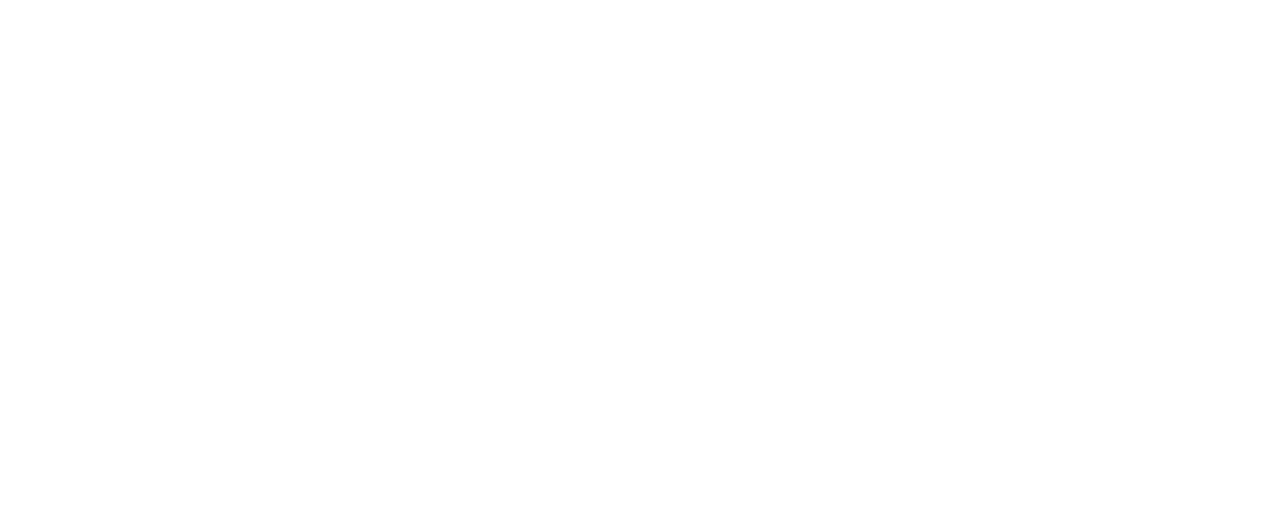
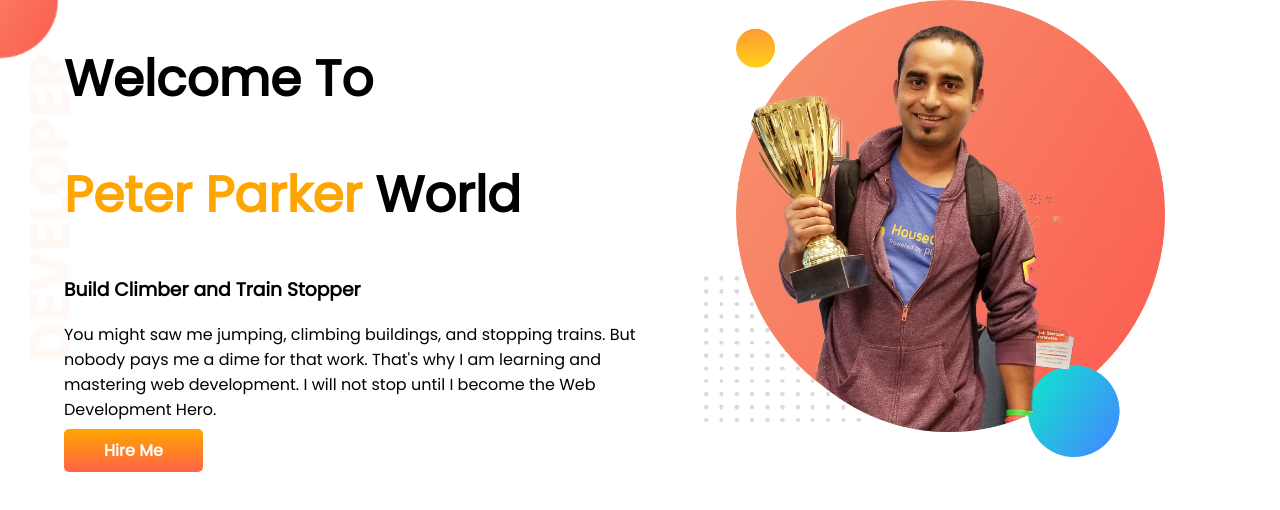
Before and after one commit to armanalam9/developer-portfolio, a plain HTML site: page index.html in a window 1280 px wide. Drawn offline with Linux system fonts and the light colour scheme.

Commit message:
top-banner-added

```diff
--- a/index.html
+++ b/index.html
@@ -1,13 +1,33 @@
 <!DOCTYPE html>
 <html lang="en">
+
 <head>
     <meta charset="UTF-8">
     <meta http-equiv="X-UA-Compatible" content="IE=edge">
     <meta name="viewport" content="width=device-width, initial-scale=1.0">
     <title>Arman portfolio</title>
+    <link rel="preconnect" href="https://fonts.googleapis.com">
+    <link rel="preconnect" href="https://fonts.gstatic.com" crossorigin>
+    <link href="https://fonts.googleapis.com/css2?family=Poppins&display=swap" rel="stylesheet">
     <link rel="stylesheet" href="style.css">
 </head>
+
 <body>
+    <section class="top-banner">
+        <div class="half-width">
+            <h1>Welcome To</h1>
+            <h1><span class="orange-colour">Peter Parker</span> World</h1>
+            <h3>Build Climber and Train Stopper</h3>
+            <p>You might saw me jumping, climbing buildings, and stopping trains. But nobody pays me a dime for that
+                work.
+                That's why I am learning and mastering web development. I will not stop until I become the Web
+                Development
+                Hero.</p>
+            <a class="link-button" target="_blank" href="https://github.com/armanalam9/developer-portfolio">Hire Me</a>
+        </div>
+        <div class="half-width">
+            <img src="images\jhankar.png" alt="">
+        </div>
+</body>
 
-</body>
 </html>
--- a/style.css
+++ b/style.css
@@ -0,0 +1,39 @@
+body {
+    font-family: 'Poppins', sans-serif;
+    margin: 0;
+}
+
+h1 {
+    font-size: 50px;
+}
+
+.orange-colour {
+    color: orange;
+}
+
+section {
+    display: flex;
+}
+
+.half-width {
+    width: 50%;
+    padding-left: 5%;
+}
+
+.half-width img {
+    width: 80%;
+}
+
+.link-button {
+    text-decoration: none;
+    background-image: linear-gradient(orange, tomato);
+    color: white;
+    font-weight: 700;
+    padding: 10px 40px;
+    border-radius: 5px;
+}
+
+.top-banner {
+    background-image: url(images/top-banner.png);
+    background-repeat: no-repeat;
+}
```
Also changed, not shown: images/dream-bg.png (added), images/exp-bg.png (added), images/jhankar-pic-with-bg.png (added), images/jhankar.png (added), images/jhankar2.png (added), images/my-bg.png (added), images/my-bg2.png (added), images/top-banner.png (added), 7 other files.
